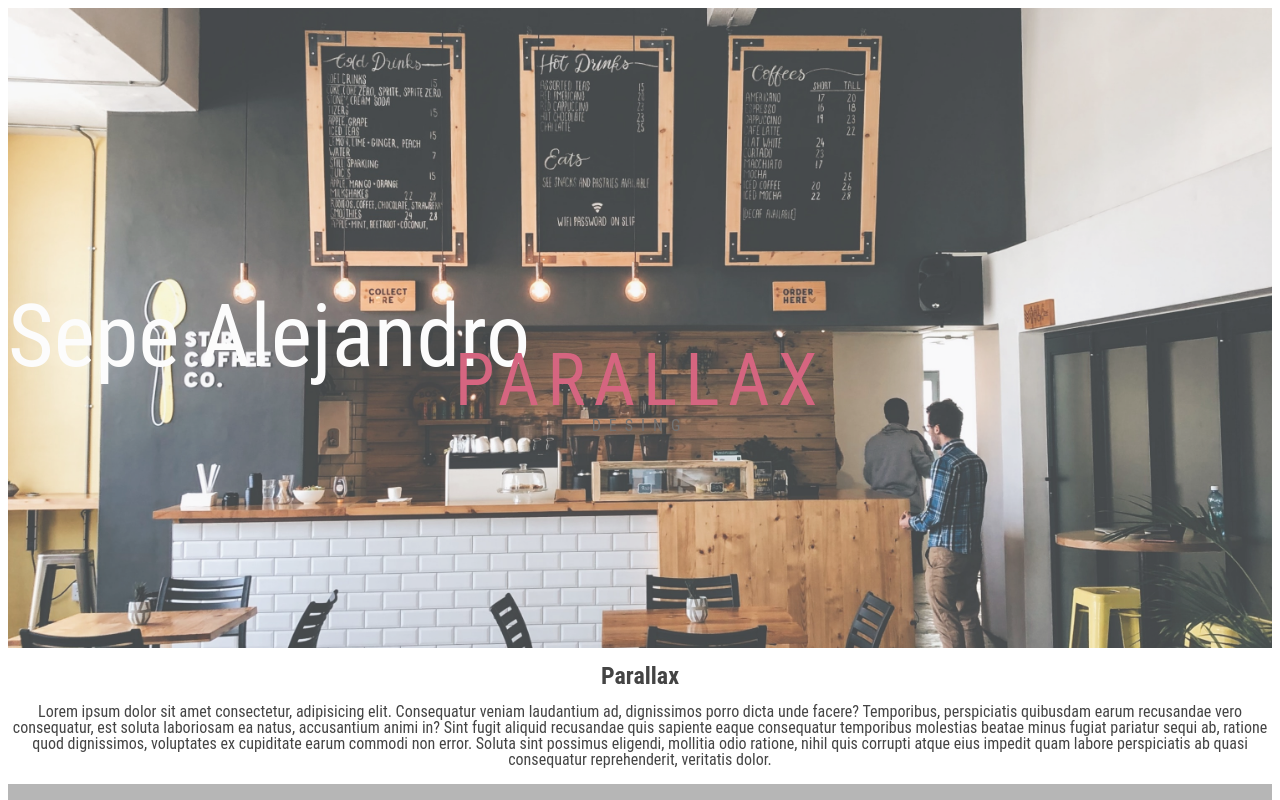
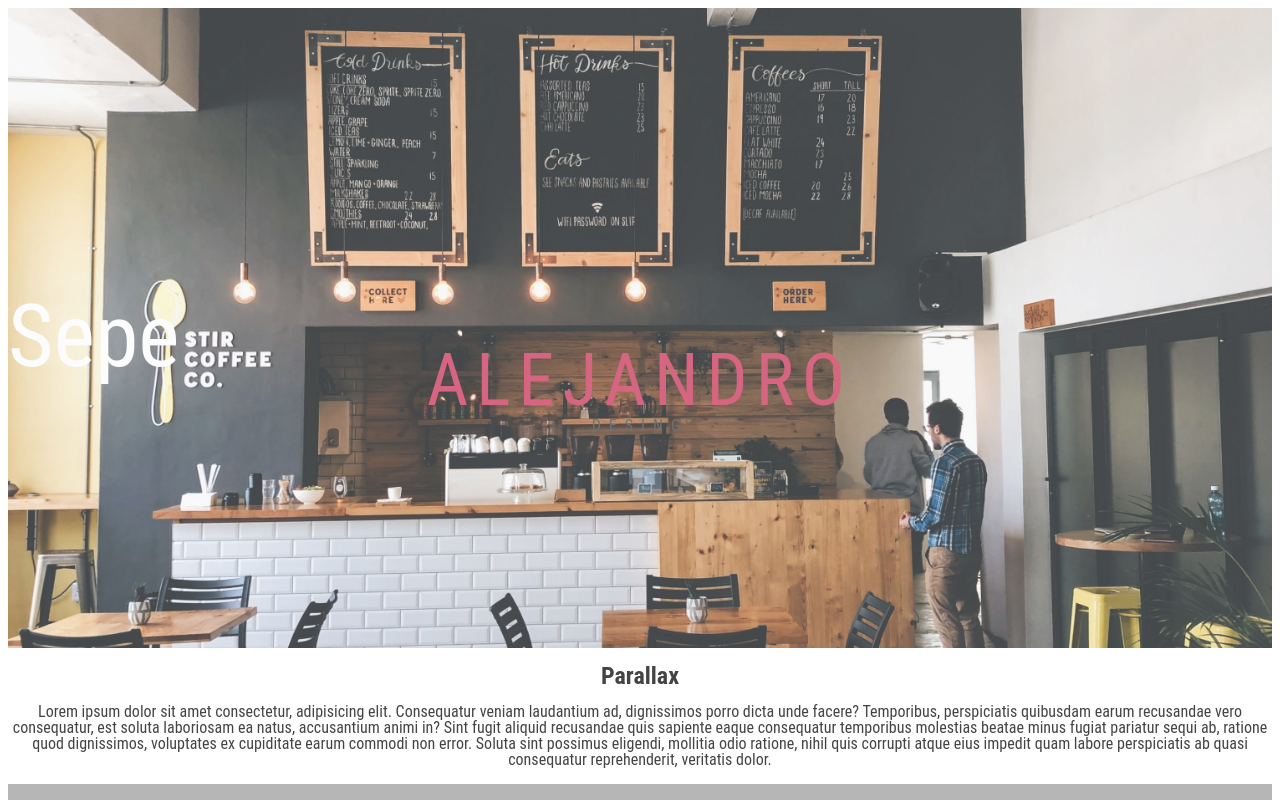
Before and after one commit to thedjalex22/aprendiendodesarrolloweb, a plain HTML site: page index.html in a window 1280 px wide. Shown: the top 800 px of the page. Drawn offline with Linux system fonts and the light colour scheme; grey boxes are pictures that could not be loaded.

Commit message:
Update index.html

```diff
--- a/index.html
+++ b/index.html
@@ -10,10 +10,10 @@
 <body>
     <div class="foto1">
         <div class="letrero">
-            Sepe Alejandro
+            Sepe
         </div>
         <div class="letrero2">
-            Parallax
+            Alejandro
         </div>
         <div class="letrero3">
             Desing
```
